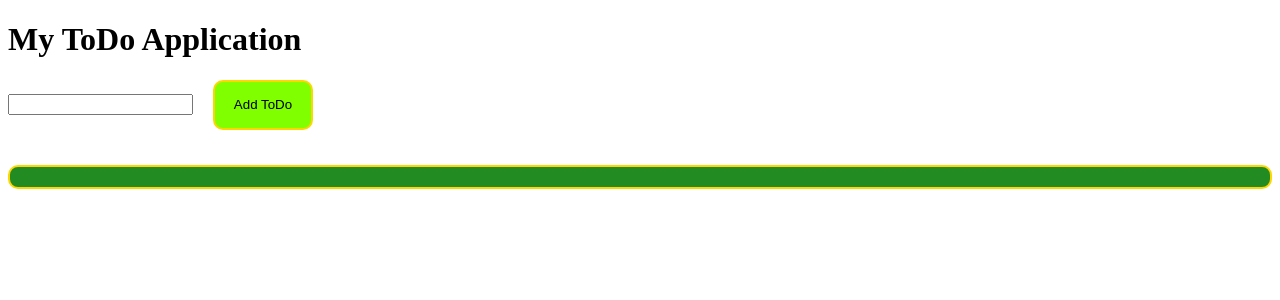
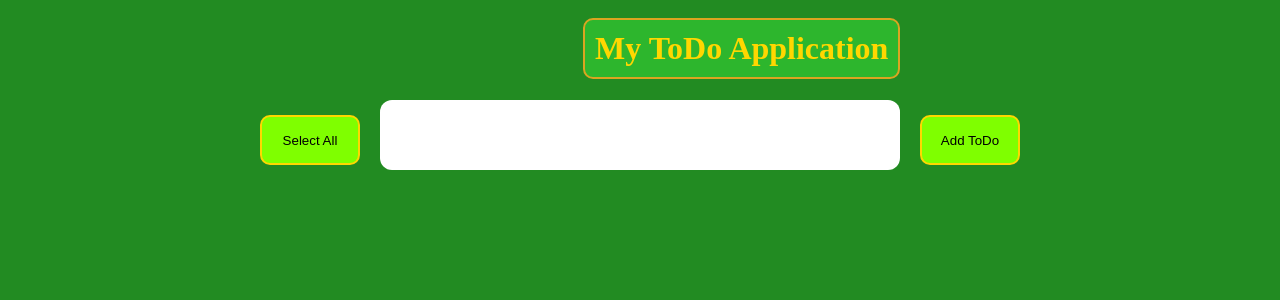
Before and after one commit to EthanSMorse/ToDo, a Vue app: page / in a window 1280 px wide. Shown: the top 300 px of the page. Built offline with nearby package versions, Linux system fonts and the light colour scheme.

Commit message:
Dun stuff

```diff
--- a/src/App.vue
+++ b/src/App.vue
@@ -1,7 +1,7 @@
 <script setup>
   import {ref, watch} from 'vue'
   let input = ref ("")
-  let todos = ref (JSON.parse(window.localStorage.getItem('todos')))
+  let todos = ref (JSON.parse(window.localStorage.getItem('todos')) ?? [])
 
   watch(todos, function(value) {
     window.localStorage.setItem('todos', JSON.stringify(value))
@@ -23,54 +23,97 @@
 </script>
 
 <template>
-  <h1>My ToDo Application</h1>
+  <h1 class="h1-box">My ToDo Application</h1>
 
-  <input @keydown.enter ="addToDo" v-model="input">
+  <button id="selectAll-style">Select All</button>
+  <input id="input-style" @keydown.enter ="addToDo" v-model="input">
   <button id="AddTD-style" @click="addToDo">Add ToDo</button>
 
-  <div class="li-box">
-    <div class="li-style" v-for="(todo, index) in todos">
+    <div class="li-style li-box" v-for="(todo, index) in todos" :class="{completed:todo.complete}">
       <button @click= "deleteToDo(index)">Delete</button>
       <input class="CB-style" type="checkbox" v-model="todo.complete">
       {{ todo.text }}
     </div>
-  </div>
 </template>
 
 <style>
+
+  body {
+    background-color: forestgreen;
+    text-align: center;
+  }
+
+  h1 {
+    color: gold;
+  }
+
+  .h1-box {
+    background-color: rgb(45, 182, 45);
+    height: fit-content;
+    width:fit-content;
+    padding: 10px;
+    border-style: solid;
+    border-width: 2px;
+    border-radius: 10px;
+    border-color: goldenrod;
+    margin-top: 17.5px;
+    margin-left: 575px;
+    margin-right: 300px;
+  }
+
+  #input-style {
+    height: 50px;
+    width: 500px;
+    padding: 10px;
+    border-style: solid;
+    border: 10px;
+    border-radius: 12px;
+    font-size: 30px;
+  }
+
   button {
     background-color: chartreuse;
     height: 50px;
     width: 100px;
     border-style: solid;
+    border-color: gold;
     border-width: 2px;
     border-radius: 10px;
   }
 
-  .CB-style {
-
+  #selectAll-style {
+    margin-right: 20px;
   }
 
   #AddTD-style {
     margin-left: 20px;
-    border-color: gold;
   }
 
   .li-style {
     list-style: none;
-    font-size: larger;
+    font-size: 50px;
+    color: gold;
     margin: 10px;
+    font-size: 25px;
   }
 
   .li-box {
-    background-color: forestgreen;
+    background-color: rgb(45, 182, 45);
     height: fit-content;
     padding: 10px;
     min-width: 11px;
     border-style: solid;
     border-width: 2px;
     border-radius: 10px;
-    border-color: gold;
-    margin-top: 35px;
+    border-color: goldenrod;
+    margin-top: 17.5px;
+    margin-left: 300px;
+    margin-right: 300px;
+    text-align: left;
+  }
+
+  .completed {
+    text-decoration: line-through;
+    color: gray;
   }
 </style>
```
